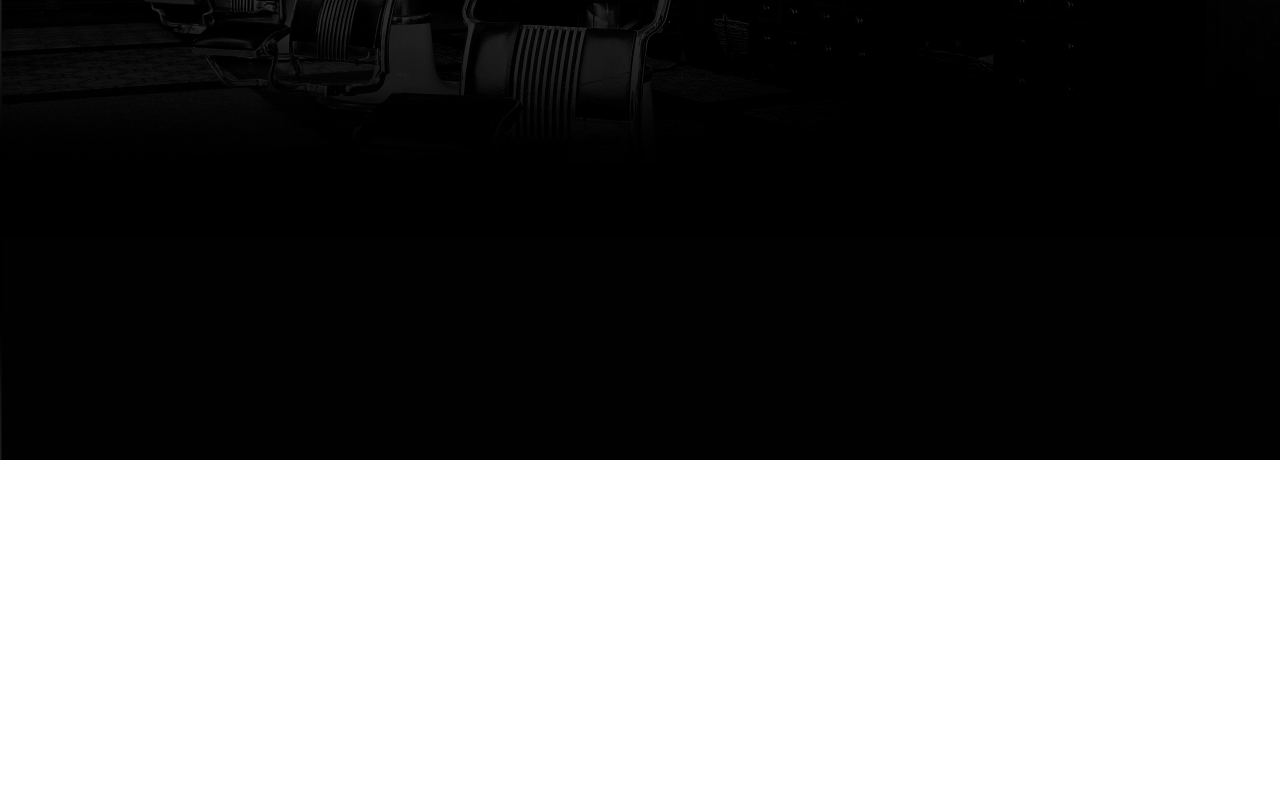
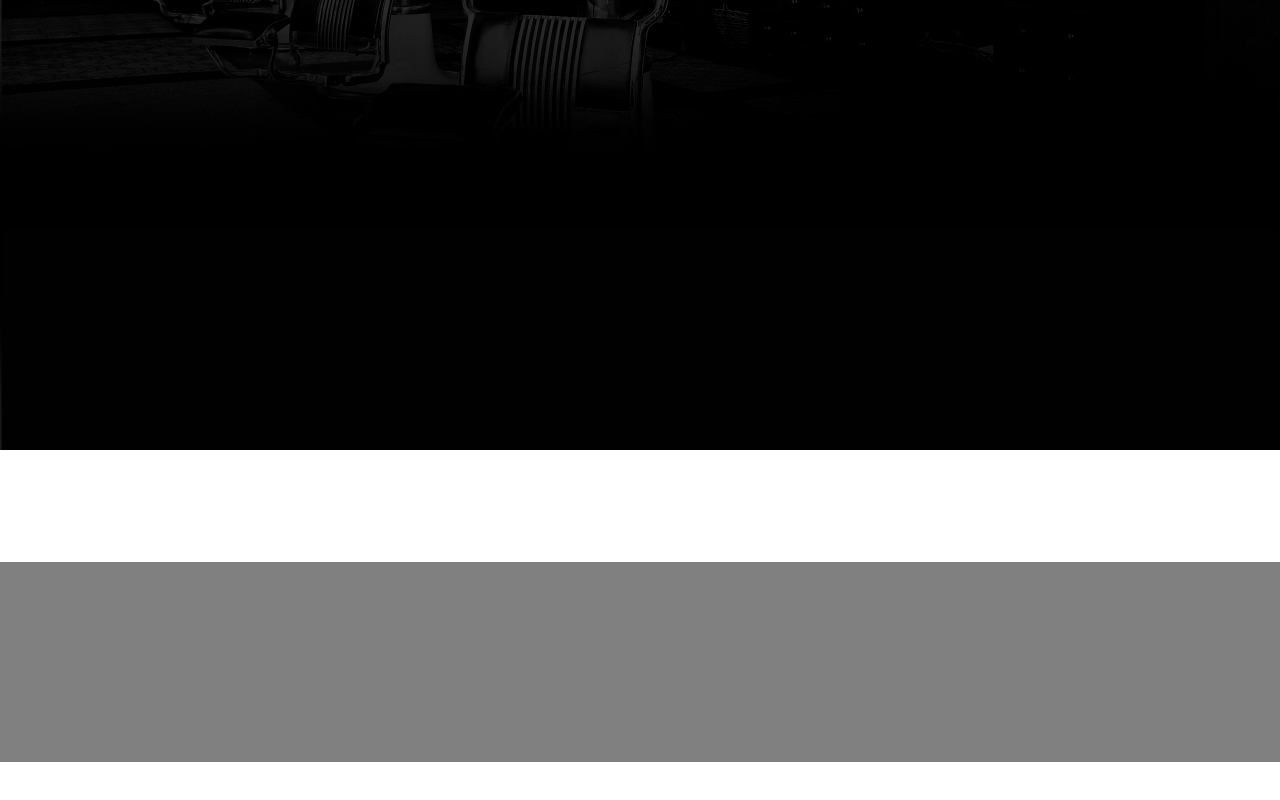
Before and after one commit to Ilya-Kuzznetsov/292029-barbershop, a plain HTML site: page index.html in a window 1280 px wide. Shown: the part 418-1218 px from the top of the page. After the commit the page ends 1180 px from the top, so only its background shows below. Drawn offline with Linux system fonts and the light colour scheme.

Commit message:
Размер подошел идеально, футер и шапка разъезжаются, бэкграунд стоит на месте

```diff
--- a/css/style.css
+++ b/css/style.css
@@ -1,27 +1,23 @@
 body{
-    position: relative;
     width: 100%;
-    height: 1300px;
+    height: 1000px;
     text-align: center;
     margin: 0;
     background-image: url("../img/123.jpg");
     background-repeat: no-repeat;
     background-size: 100%;
+    background-position: 0 -10px;
 
 }
-/*main{
+main{
     display: block;
     position:  relative;
-    background-image: url("../img/123.jpg");
-    background-repeat: no-repeat;
-    background-size: 100%;
-    background-position: 0 -12%;
     width: 100%;
     height: 100%;
 
-}*/
+}
 .page-header{ /* Стили для хэдера*/
-    position: relative;
+    position: static;
     width: 100%;
     background-color: #000000;
     color: white;
@@ -56,3 +52,11 @@ li{
     text-decoration: none;
     font-family: PT Sans Narrow;
 }
+.page-footer{
+    display: relative;
+    position: absolute;
+    bottom: -380px;
+    background-color:  grey;
+    width: 100%;
+    height: 200px;
+}
--- a/index.html
+++ b/index.html
@@ -28,5 +28,9 @@
 
     </div>
     </main>
+    <footer class="page-footer">
+
+
+    </footer>
   </body>
 </html>
```
